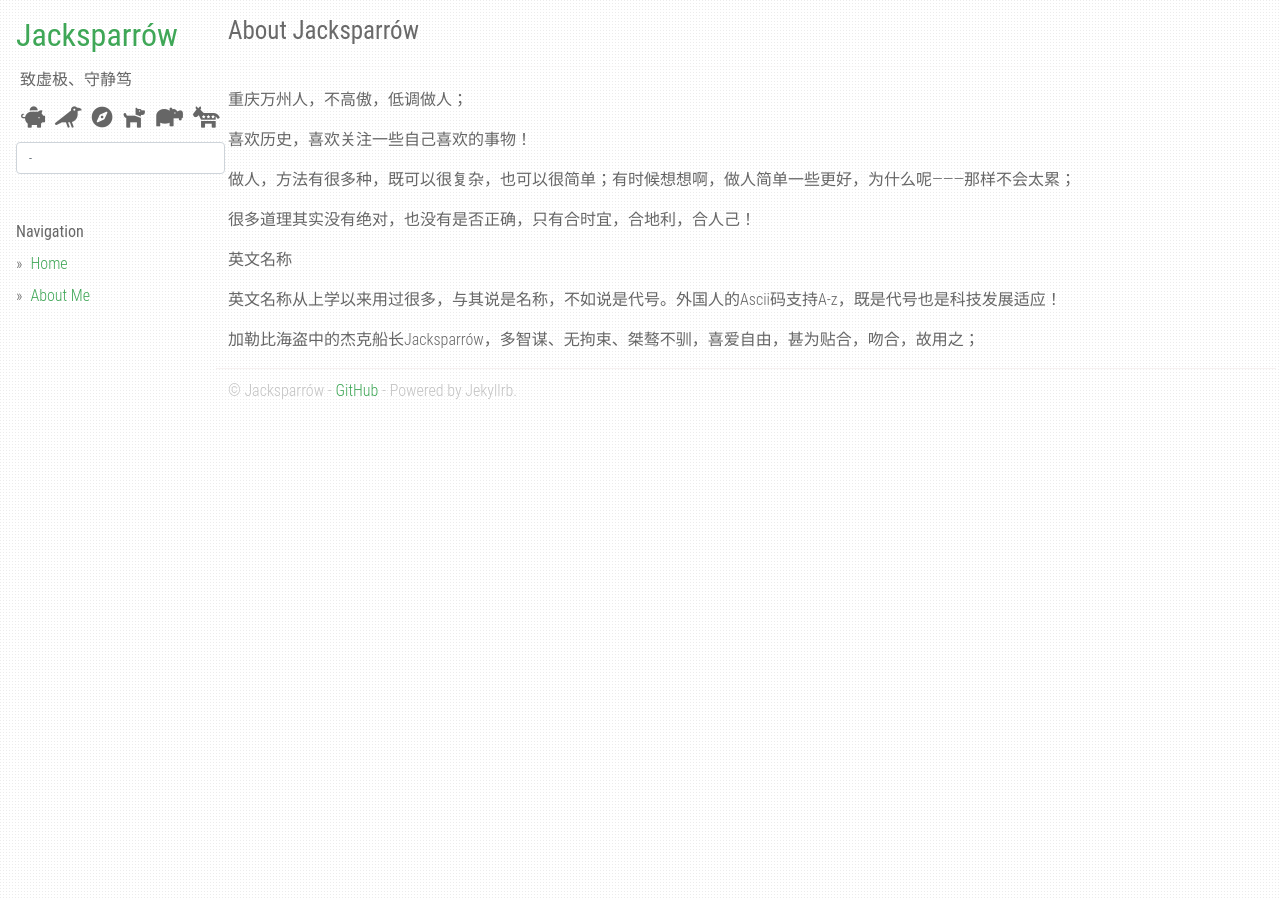
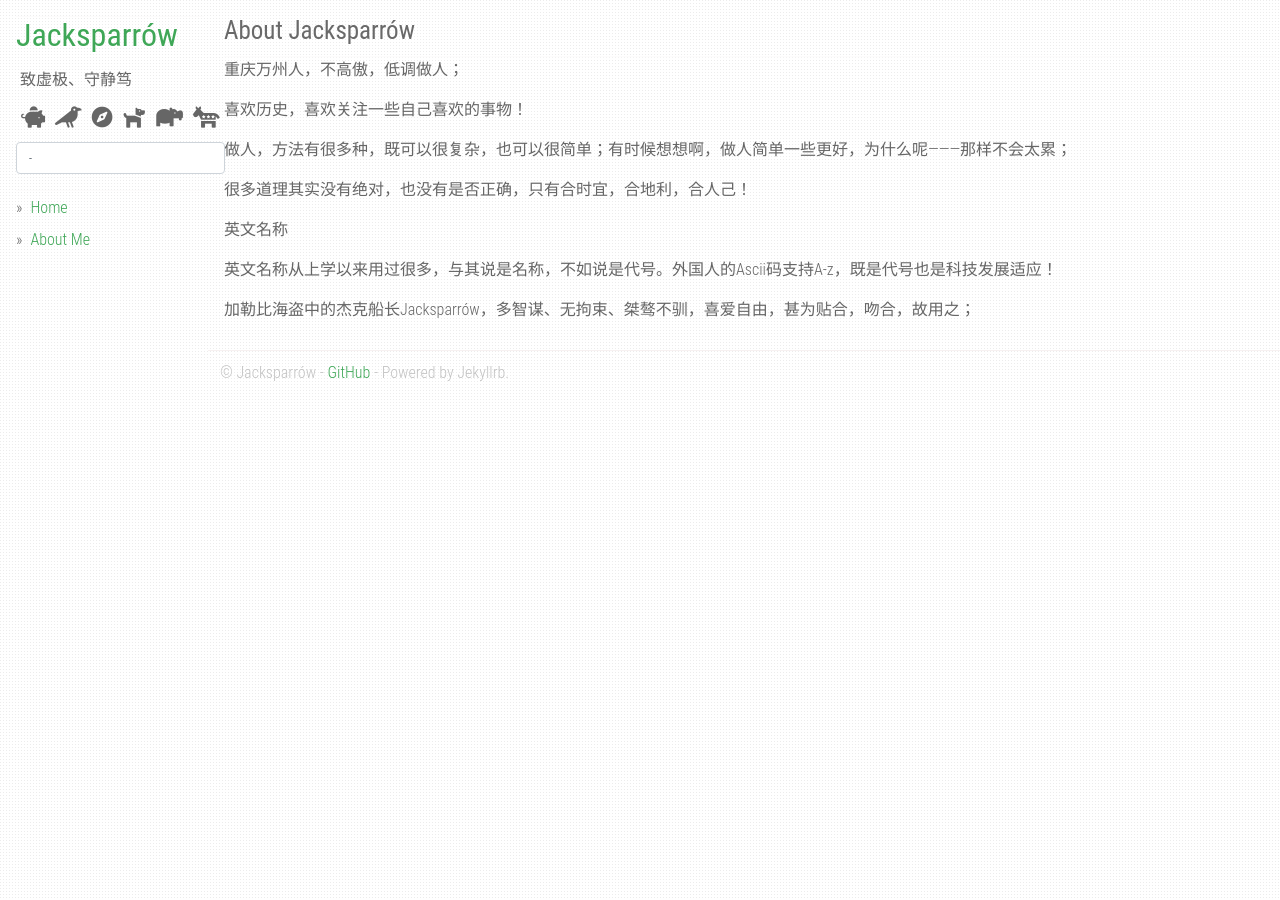
Before and after one commit to Yulinyi/jacksparrow.cn, a Jekyll site: the page built from about.md, in a window 1280 px wide. Built offline with Jekyll 4.4.1, drawn with Linux system fonts in a browser that asks for light colours.

Commit message:
support mobile view

```diff
--- a/_layouts/default.html
+++ b/_layouts/default.html
@@ -26,7 +26,7 @@
   <body class="w-100 h-100 p-3">
     <div class="container-flush">
       <div class="row">
-      <div class="col-2">
+      <div class="col-sm-2 mb-2">
         <div class="fixed-condition">
           <h1 class="author-name fs-2"><a href="/">{{ site.author }}</a></h1>
           {% if site.about %}
@@ -48,21 +48,22 @@
             <input type="text" placeholder="-" class="search__input form-control" id="js-search__input">
             <ul class="search__results" id="js-search__results"></ul>
           </div>
-          <hr />
+          <hr class="p-0 m-0">
           <ul class="sidebar-nav lh-lg">
-            <strong>Navigation</strong>
+            <!-- <strong>Navigation</strong> -->
             <li><a href="/">Home</a></li>
             {% for i in site.urls %}
               <li><a class="about" href="{{ i.url }}">{{ i.text }}</a></li>
             {% endfor %}
           </ul>
         </div>
+        <hr class="p-0 m-0">
       </div>
-      <div class="col">
+      <div class="col p-0">
         <div class="row">
           {{ content }}
         </div>
-        <div class="row">
+        <div class="row p-1">
           <footer class="fs-6">
             &copy; {{ site.author }}{% if site.github %}
             - <a href="{{ site.github }}">{{ site.github }}</a> - Powered by Jekyllrb.
--- a/_layouts/page.html
+++ b/_layouts/page.html
@@ -2,11 +2,11 @@
 layout: default
 ---
 <article class="post">
-  <header class="post-header">
+  <header class="post-header ps-2">
     <h1 class="post-title">{{ page.title }}</h1>
-    <hr />
+    <hr class="p-0 m-0" />
   </header>
-  <div class="post-content">
+  <div class="post-content p-2 pt-0">
     {{ content }}
   </div>
 </article>
--- a/_layouts/post.html
+++ b/_layouts/post.html
@@ -1,11 +1,11 @@
 ---
 layout: default
 ---
-<header class="post-header">
+<header class="post-header ps-3">
   <h1 class="post-title">{{ page.title }}</h1>
 </header>
 
-<span class="time">{{ page.date | date_to_string }}&nbsp;<span class="fs-6">&raquo;</span></span>
+<span class="time ps-3">{{ page.date | date_to_string }}&nbsp;<span class="fs-6">&raquo;</span></span>
 {% if page.categories %}
   <span class="categories">
      {% for category in page.categories %}<a href="/category/{{ category }}">{{ category }}</a>{% if forloop.last == false %}, {% endif %}{% endfor %}
@@ -13,7 +13,7 @@
 {% endif %}
 
 <div class="content">
-  <div class="post">{{ content }}</div>
+  <div class="post p-1 pt-0">{{ content }}</div>
 </div>
 
 {% assign hasSimilar = '' %}
```
